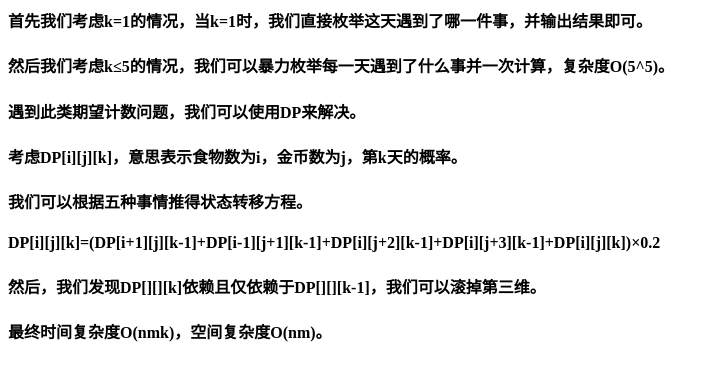
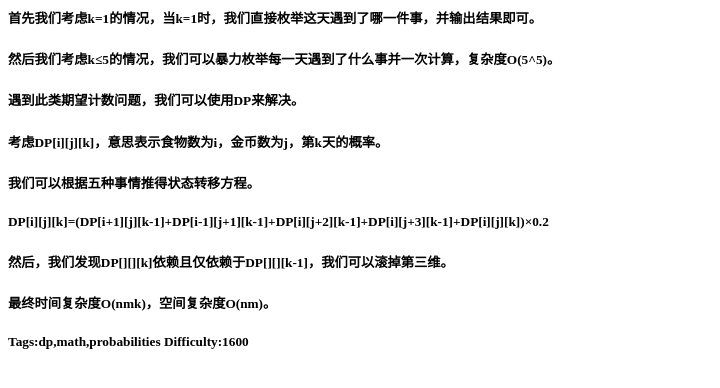
Before and after one commit to Daniel-zxx/Daniel-zxx.github.io, a plain HTML site: page ZOIp2022-1tijie/T1/index.html in a window 1280 px wide. Shown: the whole page, without its empty margins (0-720 px from the left). Drawn offline with Linux system fonts and the light colour scheme.

Commit message:
Update index.html
upd

```diff
--- a/ZOIp2022-1tijie/T1/index.html
+++ b/ZOIp2022-1tijie/T1/index.html
@@ -3,13 +3,14 @@
     <title>T1 森林冒险</title>
   </head>
   <body>
-    <h4>首先我们考虑k=1的情况，当k=1时，我们直接枚举这天遇到了哪一件事，并输出结果即可。<h4>
-    <h4>然后我们考虑k≤5的情况，我们可以暴力枚举每一天遇到了什么事并一次计算，复杂度O(5^5)。<h4>
-    <h4>遇到此类期望计数问题，我们可以使用DP来解决。<h4>
-    <h4>考虑DP[i][j][k]，意思表示食物数为i，金币数为j，第k天的概率。<h4>
-    <h4>我们可以根据五种事情推得状态转移方程。<h4>
-    <h4>DP[i][j][k]=(DP[i+1][j][k-1]+DP[i-1][j+1][k-1]+DP[i][j+2][k-1]+DP[i][j+3][k-1]+DP[i][j][k])×0.2<h4>
-    <h4>然后，我们发现DP[][][k]依赖且仅依赖于DP[][][k-1]，我们可以滚掉第三维。<h4>
-    <h4>最终时间复杂度O(nmk)，空间复杂度O(nm)。<h4>
+    <h5>首先我们考虑k=1的情况，当k=1时，我们直接枚举这天遇到了哪一件事，并输出结果即可。<h5>
+    <h5>然后我们考虑k≤5的情况，我们可以暴力枚举每一天遇到了什么事并一次计算，复杂度O(5^5)。<h5>
+    <h5>遇到此类期望计数问题，我们可以使用DP来解决。<h5>
+    <h5>考虑DP[i][j][k]，意思表示食物数为i，金币数为j，第k天的概率。<h5>
+    <h5>我们可以根据五种事情推得状态转移方程。<h5>
+    <h5>DP[i][j][k]=(DP[i+1][j][k-1]+DP[i-1][j+1][k-1]+DP[i][j+2][k-1]+DP[i][j+3][k-1]+DP[i][j][k])×0.2<h5>
+    <h5>然后，我们发现DP[][][k]依赖且仅依赖于DP[][][k-1]，我们可以滚掉第三维。<h5>
+    <h5>最终时间复杂度O(nmk)，空间复杂度O(nm)。<h5>
+    <h5>Tags:dp,math,probabilities Difficulty:1600<h5>
   </body>
 </html>
```
